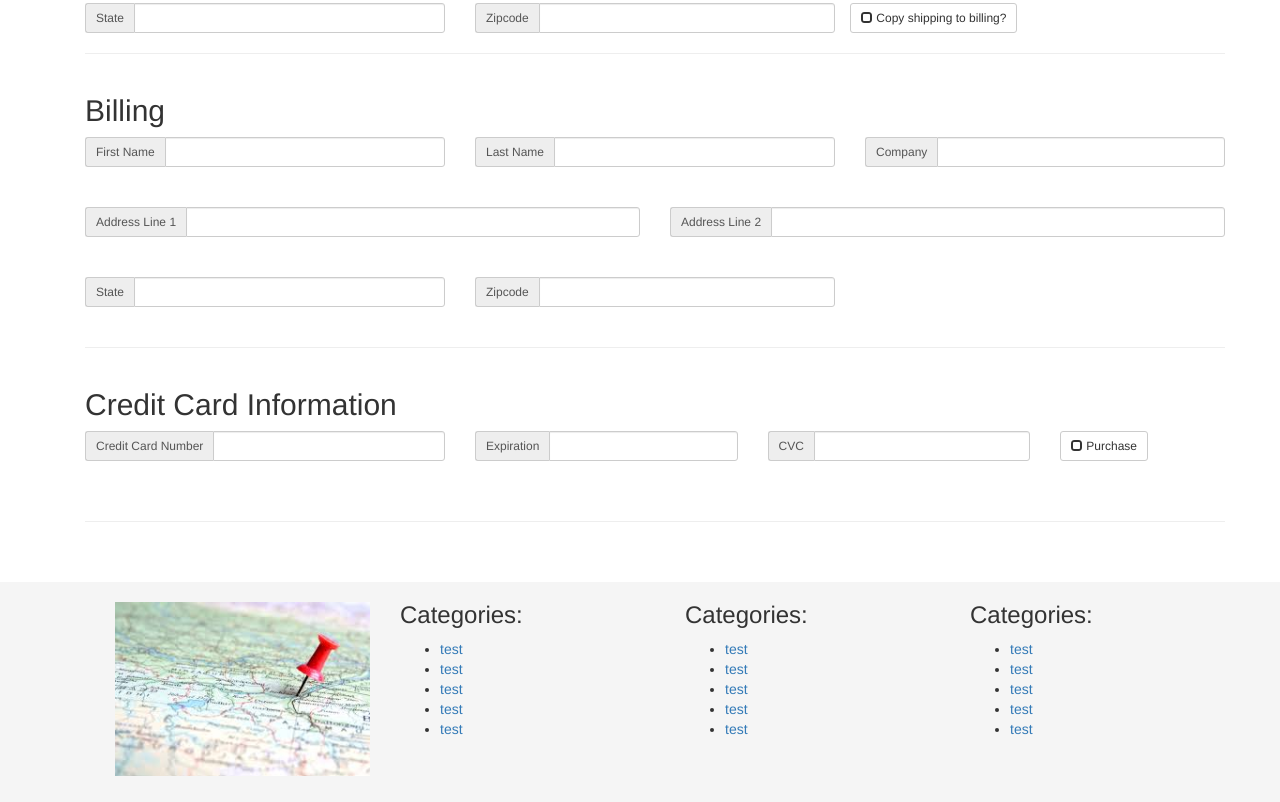
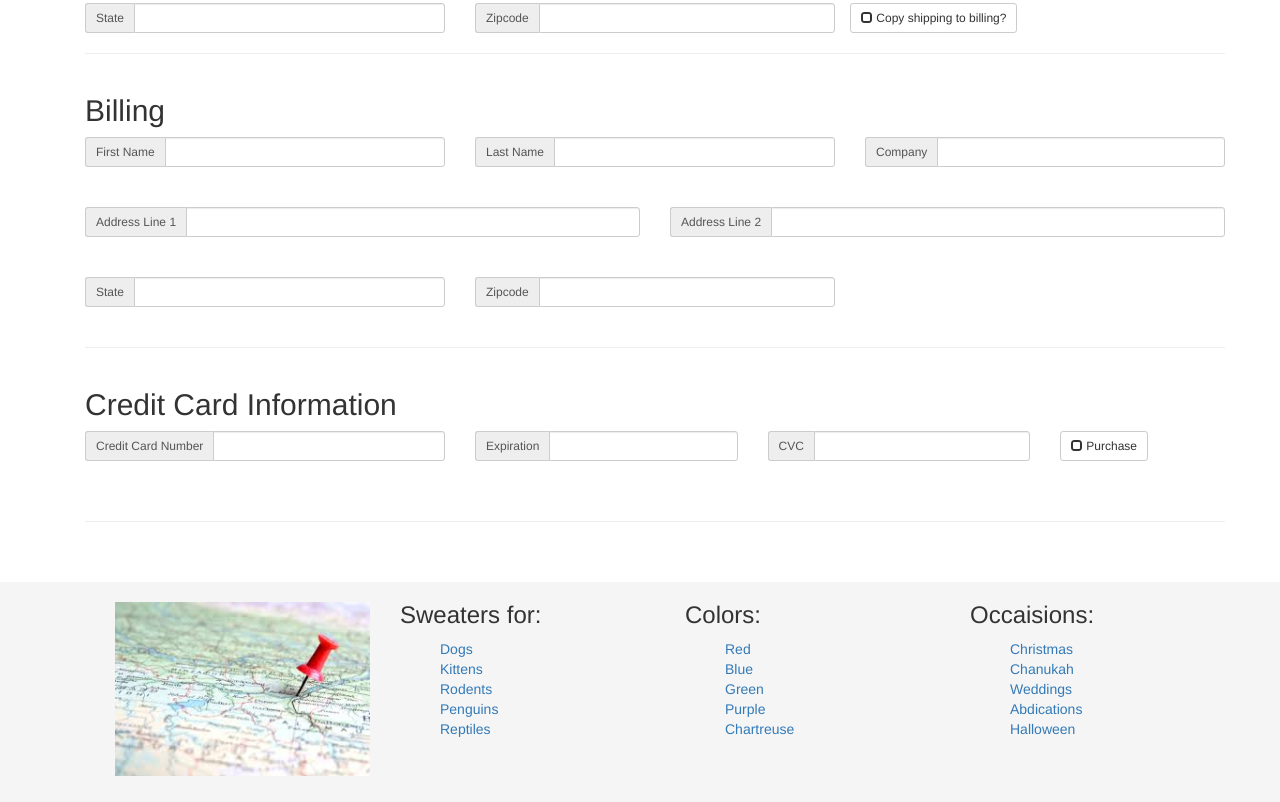
Before and after one commit to amp0024/ecommerce_sweaters, a website: page src/checkout.html in a window 1280 px wide. Shown: the part 838-1640 px from the top of the page. Drawn offline with nearby package versions, Linux system fonts and the light colour scheme; a script that the page names is missing; files whose address does not match are found by name.

Commit message:
fixed your mistake robby

```diff
--- a/src/checkout.html
+++ b/src/checkout.html
@@ -40,19 +40,19 @@
             <li class="dropdown">
               <a href="#" class="dropdown-toggle" data-toggle="dropdown" role="button" aria-haspopup="true" aria-expanded="false">Products <span class="caret"></span></a>
               <ul class="dropdown-menu">
-                <li><a href="#">Sweater style 1</a></li>
-                <li><a href="#">Sweater style 2</a></li>
-                <li><a href="#">Sweater style 3</a></li>
+                <li><a href="products.html">Dogs</a></li>
+                <li><a href="products.html">Cats</a></li>
+                <li><a href="products.html">Best Sellers</a></li>
                 <li role="separator" class="divider"></li>
-                <li class="dropdown-header">Nav header</li>
-                <li><a href="#">Separated link</a></li>
-                <li><a href="#">One more separated link</a></li>
+                <li class="dropdown-header">SALE!</li>
+                <li><a href="products.html">Weekly Deals</a></li>
+                <li><a href="products.html">Clearance</a></li>
               </ul>
             </li>
             <li><a href="#contact">Contact</a></li>
             </ul>
             <ul class="nav navbar-nav navbar-right">
-        <li><a href="#"><span class="glyphicon glyphicon-shopping-cart" aria-hidden="true"></span>Checkout</a></li>
+        <li><a href="checkout.html"><span class="badge">5</span><span class="glyphicon glyphicon-shopping-cart" aria-hidden="true"></span>Checkout</a></li>
 
 
       </ul>
@@ -328,7 +328,7 @@
       <div class="col-lg-3">
             <div class="cuadro_intro_hover " style="background-color:#cccccc;">
             <p style="text-align:center; margin-top:20px;">
-              <img src="..//src/img/map_pin.jpeg" height="330" width="500"class="img-responsive" alt="">
+              <img src="..//src/img/map_pin.jpeg" height="330" width="500" class="img-responsive" alt="map">
             </p>
             <div class="caption">
               <div class="blur"></div>
@@ -337,38 +337,38 @@
           </div>
       </div>
        <div class="col-lg-3 col-md-6">
-      <h3>Categories:</h3>
-                <ul>
-         <li><a href="">test</a></li>
-        <li><a href="">test</a></li>
-        <li><a href="">test<a></li>
-        <li><a href="">test</a></li>
-        <li><a href="">test</a></li>
+      <h3>Sweaters for:</h3>
+                <ul class="footnav">
+         <li><a href="">Dogs</a></li>
+        <li><a href="">Kittens</a></li>
+        <li><a href="">Rodents<a></li>
+        <li><a href="">Penguins</a></li>
+        <li><a href="">Reptiles</a></li>
 
         </ul>
             </div>
 
 
             <div class="col-lg-3 col-md-6">
-      <h3>Categories:</h3>
-                <ul>
-        <li><a href="">test</a></li>
-        <li><a href="">test</a></li>
-        <li><a href="">test<a></li>
-        <li><a href="">test</a></li>
-        <li><a href="">test</a></li>
+      <h3>Colors:</h3>
+                <ul class="footnav">
+        <li><a href="">Red</a></li>
+        <li><a href="">Blue</a></li>
+        <li><a href="">Green<a></li>
+        <li><a href="">Purple</a></li>
+        <li><a href="">Chartreuse</a></li>
 
         </ul>
             </div>
 
             <div class="col-lg-3 col-md-6">
-      <h3>Categories:</h3>
-                <ul>
-        <li><a href="">test</a></li>
-        <li><a href="">test</a></li>
-        <li><a href="">test<a></li>
-        <li><a href="">test</a></li>
-        <li><a href="">test</a></li>
+      <h3>Occaisions:</h3>
+                <ul class="footnav">
+        <li><a href="">Christmas</a></li>
+        <li><a href="">Chanukah</a></li>
+        <li><a href="">Weddings<a></li>
+        <li><a href="">Abdications</a></li>
+        <li><a href="">Halloween</a></li>
 
         </ul>
             </div>
--- a/src/js/main.js
+++ b/src/js/main.js
@@ -49,16 +49,6 @@ $(document).on('ready', function() {
 
 var images = [
 
- '1200x500?text=Image%201',
- '1200x500?text=Image%202',
- '1200x500?text=Image%203',
- '1200x500?text=Image%204',
- '1200x500?text=Image%205',
-];
-
-images.forEach(function(img, i) {
-  var imgURI = "http://placehold.it/" + img;
-
  '..//src/img/car/car_2.png',
  '..//src/img/car/car_1.png',
 ];
@@ -76,7 +66,6 @@ var current = $('.carousel-images > div');
 $('#forward').on('click', imageIterator);
 $('#back').on('click', imageBack);
 
-setInterval(imageIterator, 1000);
 setInterval(imageIterator, 5000);
 
 function imageIterator() {
```
Also changed, not shown: src/index.html (+1 -1 lines).
